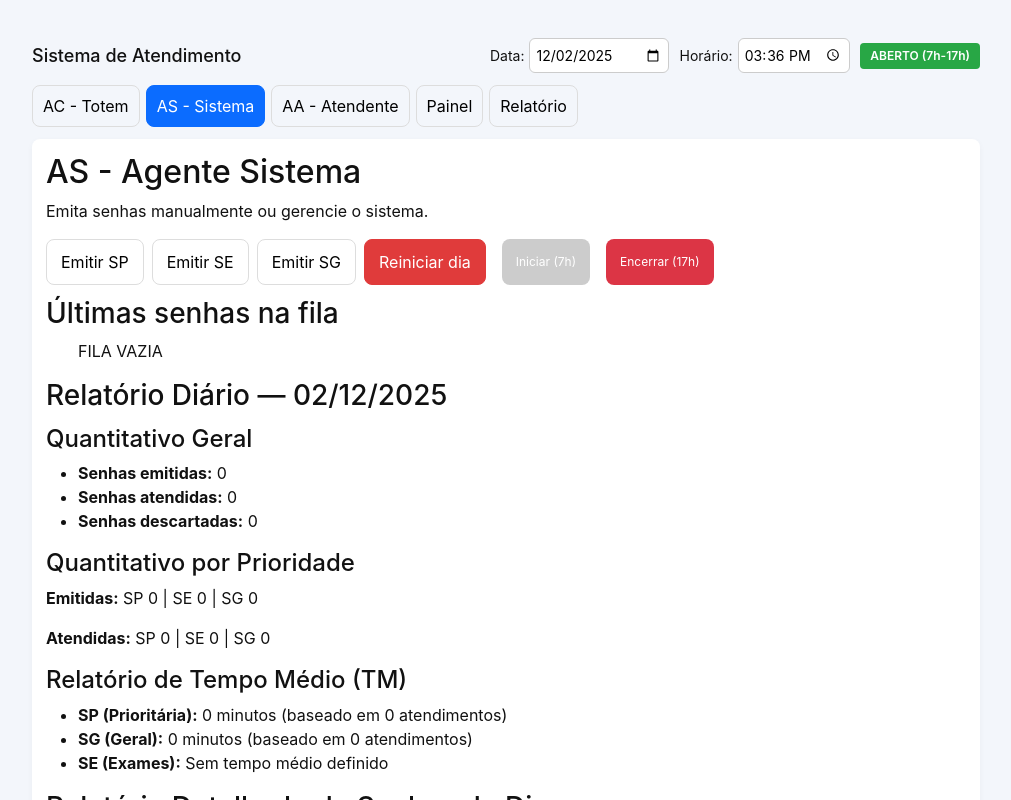
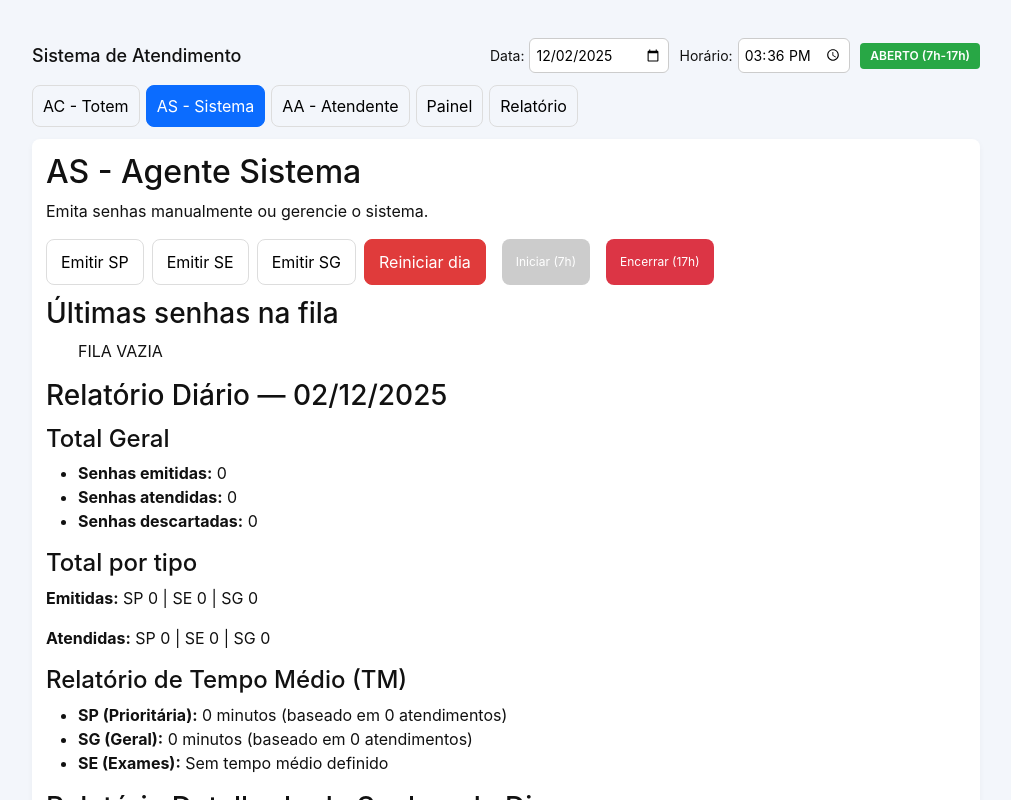
Before and after one commit to gilvanmarquees/sistema-de-atendimento, a React (Create React App) app: page / in a window 1280 px wide. Both pictures are taken after a click on the button "AS - Sistema". Shown: the top 800 px of the page, without its empty margins (134-1145 px from the left). Built offline with nearby package versions, Linux system fonts and the light colour scheme.

Commit message:
v2.2.1 - bastante melhorias, correções e novidades - ler o README.md

```diff
--- a/src/views/ViewAS.jsx
+++ b/src/views/ViewAS.jsx
@@ -116,14 +116,14 @@ export default function ViewAS({
             <section>
                 <h3>Relatório Diário — {new Date(dataAtualFormatada).toLocaleDateString("pt-BR")}</h3>
 
-                <h4 style={{ marginTop: 12 }}>Quantitativo Geral</h4>
+                <h4 style={{ marginTop: 12 }}>Total Geral</h4>
                 <ul>
                     <li><strong>Senhas emitidas:</strong> {relatorio.emitidas}</li>
                     <li><strong>Senhas atendidas:</strong> {relatorio.atendidas}</li>
                     <li><strong>Senhas descartadas:</strong> {relatorio.descartadas}</li>
                 </ul>
 
-                <h4 style={{ marginTop: 12 }}>Quantitativo por Prioridade</h4>
+                <h4 style={{ marginTop: 12 }}>Total por tipo</h4>
                 <p><strong>Emitidas:</strong> SP {relatorio.porTipoEmitidas.SP} | SE {relatorio.porTipoEmitidas.SE} | SG {relatorio.porTipoEmitidas.SG}</p>
                 <p><strong>Atendidas:</strong> SP {relatorio.porTipoAtendidas.SP} | SE {relatorio.porTipoAtendidas.SE} | SG {relatorio.porTipoAtendidas.SG}</p>
 
```
